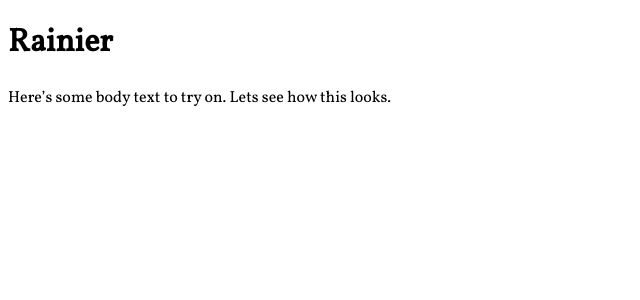
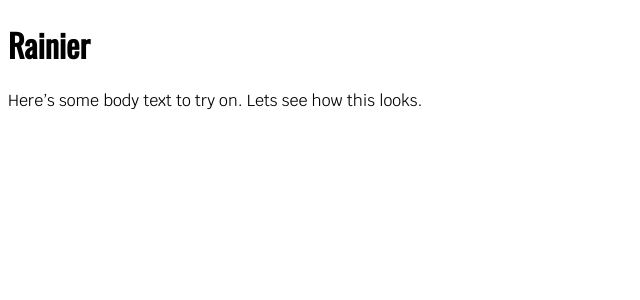
Before and after one commit to dillondrenzek/rainier, a Jekyll site: the page built from index.md, in a window 1280 px wide. Shown: the top 300 px of the page, without its empty margins (0-640 px from the left). Built offline with Jekyll 4.4.1, drawn with Linux system fonts in a browser that asks for light colours; our own code applies the rules of GitHub Pages for plain Markdown files.

Commit message:
add fonts

```diff
--- a/_layouts/default.html
+++ b/_layouts/default.html
@@ -3,7 +3,7 @@
   <head>
     <meta charset="utf-8">
     <title></title>
-    <link href="https://fonts.googleapis.com/css?family=Vollkorn" rel="stylesheet">
+    <link href="https://fonts.googleapis.com/css?family=Oswald|Vollkorn|Krub" rel="stylesheet">
     <link rel="stylesheet" href="/assets/css/main.css">
   </head>
   <body>
--- a/assets/css/main.scss
+++ b/assets/css/main.scss
@@ -2,5 +2,14 @@
 ---
 html,
 body {
-  font-family: 'Vollkorn', serif;
+  font-family: 'Krub', serif;
+
+  h1,
+  h2,
+  h3,
+  h4,
+  h5,
+  h6 {
+    font-family: 'Oswald', sans-serif;
+  }
 }
```
